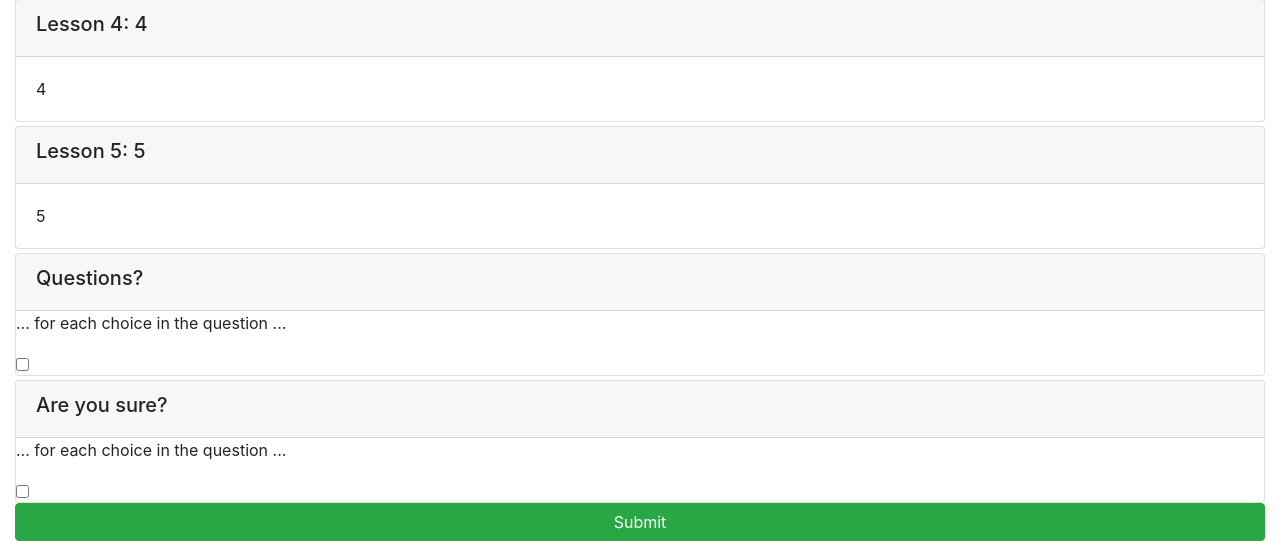
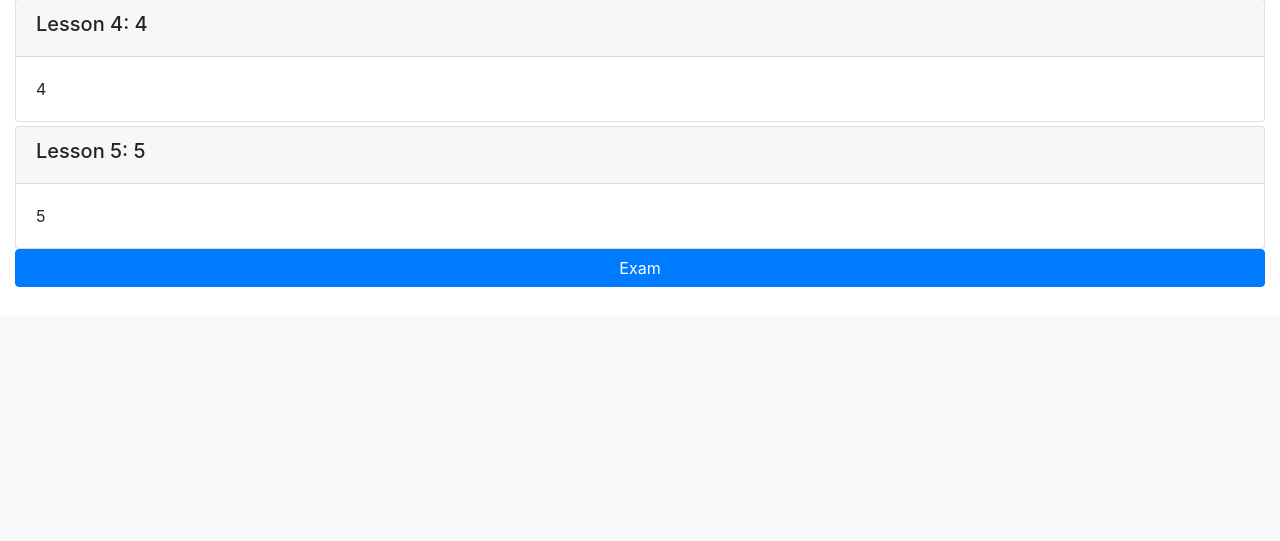
Before and after one commit to Sorias05/final-project-9, a Django app: page /onlinecourse/1/ in a window 1280 px wide. Shown: the part 484-1025 px from the top of the page. After the commit the page ends 771 px from the top, so only its background shows below. Run offline with Django 3.2, Linux system fonts and the light colour scheme; data comes from the database, SQL or seed files in the repository; both versions use the stored data as it was after the commit; some libraries are stand-ins or nearby versions.

Commit message:
Add bootstrap collapse

```diff
--- a/onlinecourse/templates/onlinecourse/course_detail_bootstrap.html
+++ b/onlinecourse/templates/onlinecourse/course_detail_bootstrap.html
@@ -57,10 +57,7 @@
 
 
             <!-- A collapse example here: -->
-            <div id="exam" class="collapse">
-                Click to expand elements within the collapse div
-                </div>
-
+            <button class="btn btn-primary btn-block" data-toggle="collapse" data-target="#questionform">Exam</button>
 
 
             <!-- <HINT> If user is authenticated, show course exam with a list of question -->
@@ -76,20 +73,21 @@
             -->
 
             <!-- A choice submission form example -->
-            <form id="questionform" action="point to a submit view" method="post">
+            <form id="questionform" action="point to a submit view" method="post" class="collapse">
                         {% for question in course.question_set.all %}
                         <div class="card mt-1">
                             <div class="card-header"><h5>{{ question.question_text}}</h5></div>
                             {% csrf_token %}
                             <div class="form-group">
-                               ... for each choice in the question ...
+                                {% for choice in question.choice_set.all %}
                                 <div class="form-check">
                                     <label class="form-check-label">
                                         <input type="checkbox" name="choice_{{choice.id}}"
                                                class="form-check-input" id="{{choice.id}}"
-                                               value="{{choice.id}}">{{ choice.choice_text }}
+                                               value="{{choice.id}}">{{ choice.choise_text }}
                                     </label>
                                 </div>
+                                {% endfor %}
                             </div>
                         </div>
                         {% endfor %}
@@ -97,7 +95,7 @@
             </form>
 
             <!--Check here to see more details Bootstrap checkbox
-             https://www.w3schools.com/bootstrap4/bootstrap_forms_inputs.asp-->
+             https://www.w3schools.com/bootstrap4/bootstrap_forms_inputs.asp -->
     </div>
 </body>
 </html>
```
Also changed, not shown: db.sqlite3.
